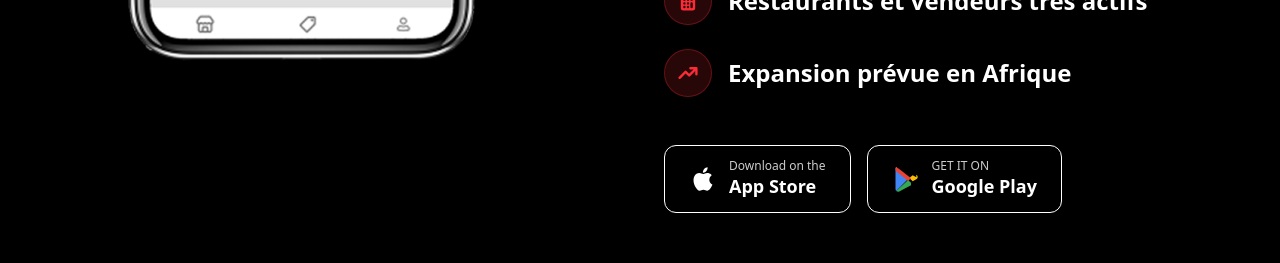
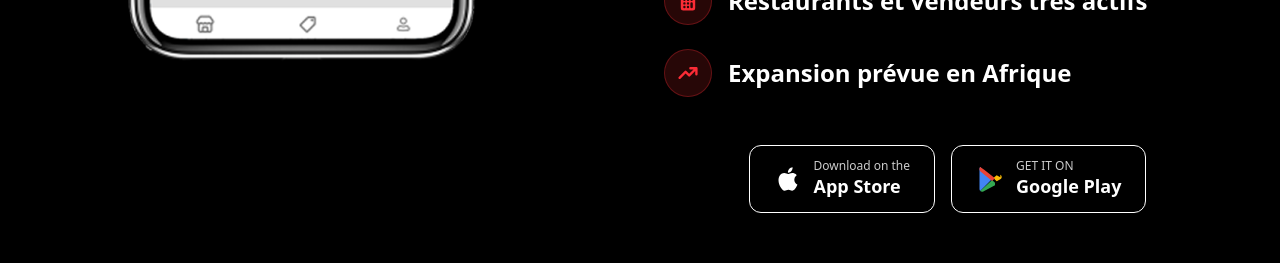
Before and after one commit to W3-Frame/Orga-Landing-page, a Vue app in the folder Orga-landingPage/: page / in a window 1280 px wide. Shown: the part 5800-6063 px from the top of the page. Built offline with nearby package versions, Linux system fonts and the light colour scheme.

Commit message:
Refactor StoreButtons and Traction components: adjust layout for improved alignment and spacing

```diff
--- a/Orga-landingPage/src/components/StoreButtons.vue
+++ b/Orga-landingPage/src/components/StoreButtons.vue
@@ -1,5 +1,5 @@
 <template>
-  <div>
+  <div >
     <a
       href="#"
       class="inline-flex items-center justify-center px-4 sm:px-6 py-3 bg-black border border-white rounded-xl hover:bg-white hover:text-black transition-colors duration-300"
--- a/Orga-landingPage/src/components/Traction.vue
+++ b/Orga-landingPage/src/components/Traction.vue
@@ -94,8 +94,8 @@ const getIconPath = (iconType: string): string => {
           </div>
 
           <!-- Boutons Store - collés aux traction items -->
-          <div class="flex flex-col sm:flex-row items-start gap-4 pt-4">
-            <StoreButtons class="flex flex-col sm:flex-row gap-3 sm:gap-4 items-center" />
+          <div class="flex flex-col items-center sm:text-left justify-between gap-4 pt-4">
+            <StoreButtons class="flex sm:flex-row gap-3 sm:gap-4 items-center" />
           </div>
         </div>
       </div>
```
